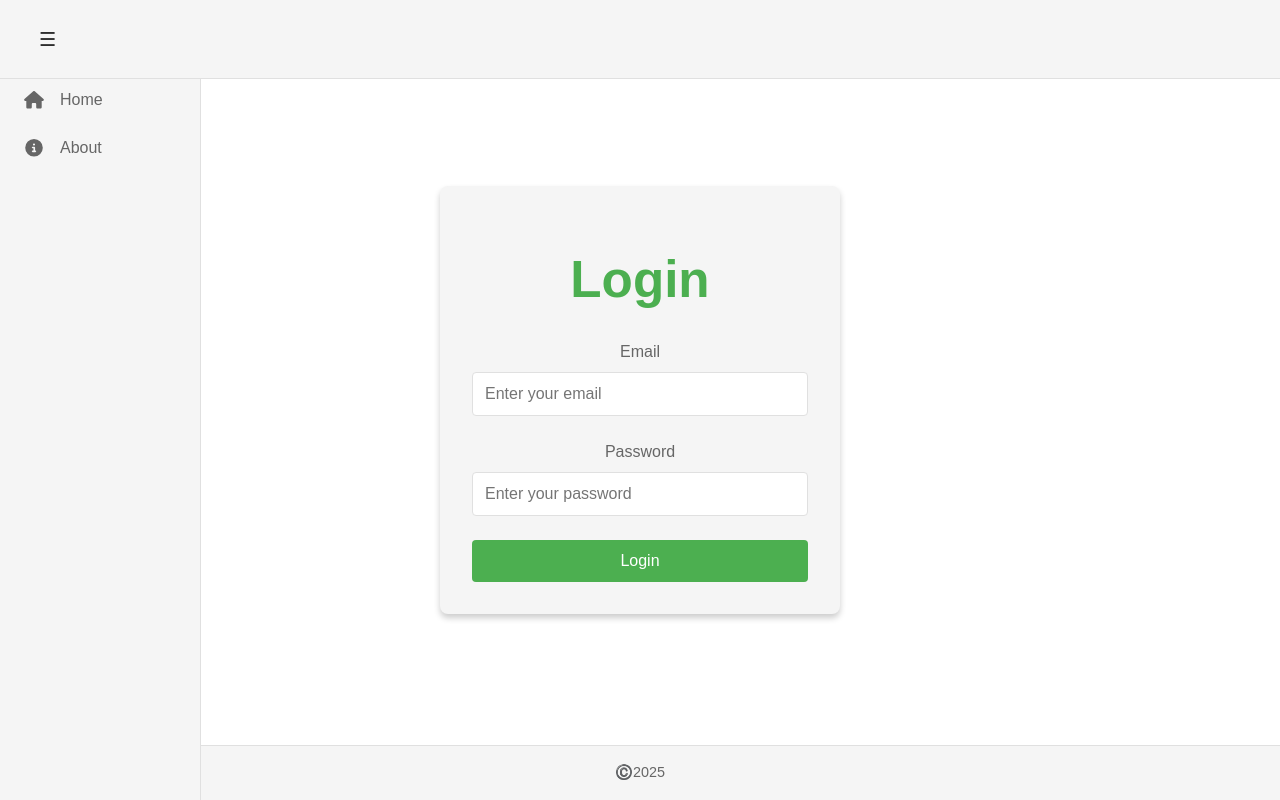
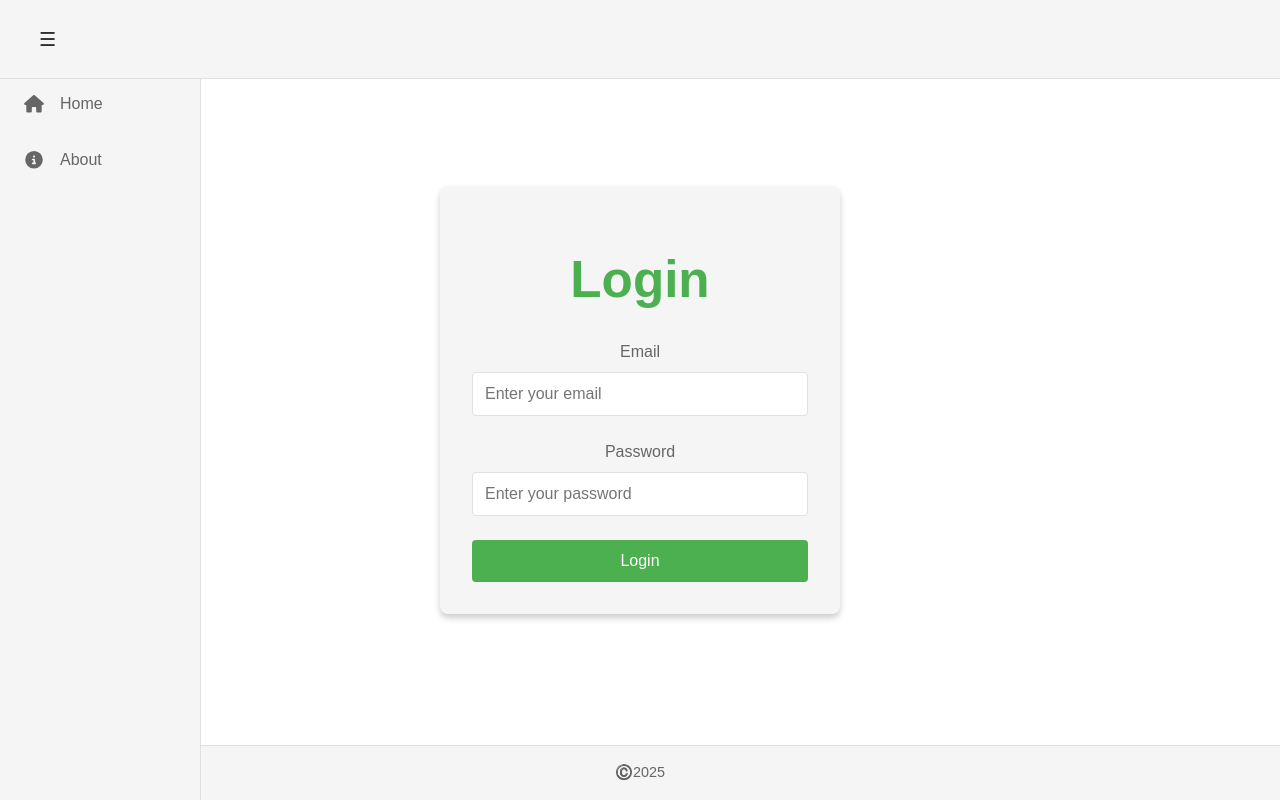
Before and after one commit to kskdmn/vue-practice, a Vue app: page /login in a window 1280 px wide. Built offline with nearby package versions, Linux system fonts and the light colour scheme; no server answers.

Commit message:
Improve the side menu

```diff
--- a/src/components/SideMenu.vue
+++ b/src/components/SideMenu.vue
@@ -59,6 +59,8 @@ nav {
   color: var(--text-secondary);
   text-decoration: none;
   transition: all 0.2s ease;
+  height: 3.5rem; /* Add fixed height */
+  box-sizing: border-box; /* Ensure padding is included in height */
 
   &:hover {
     background-color: var(--border-color);
@@ -76,11 +78,14 @@ nav {
   min-width: 1.25rem;
   text-align: center;
   font-size: 1.1rem;
+  flex-shrink: 0; /* Prevent icon from shrinking */
 }
 
 .text {
   margin-left: 1rem;
-  transition: all 0.3s ease;
+  transition: opacity 0.3s ease, width 0.3s ease, margin 0.3s ease;
+  white-space: nowrap; /* Prevent text wrapping */
+  overflow: hidden; /* Hide overflow text */
 }
 
 .side-menu.collapsed {
```
Also changed, not shown: 1 other file (tests, documents, lock files or other folders).
